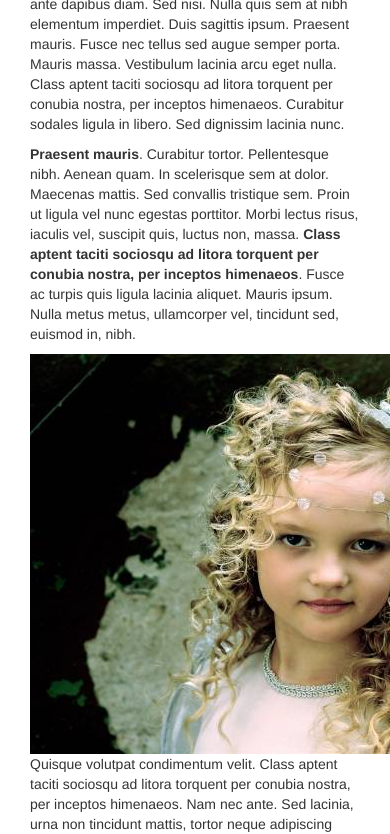
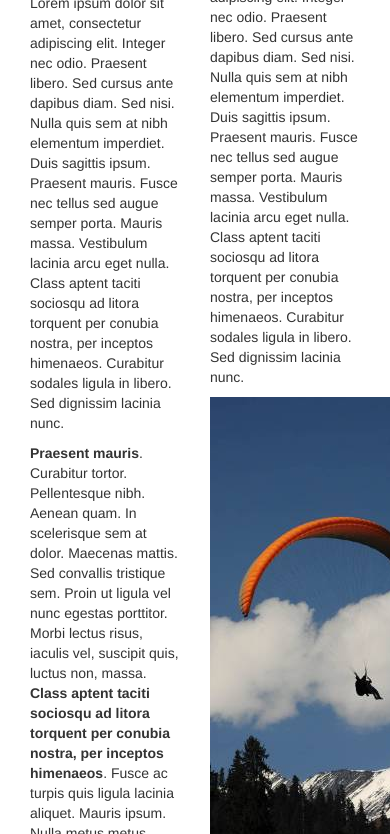
Before and after one commit to zadidrusdid/bootstrap3-exercise, a plain HTML site: page index.html in a window 390 px wide. Shown: the part 206-1040 px from the top of the page. Drawn offline with Linux system fonts and the light colour scheme.

Commit message:
applying multi grid system

```diff
--- a/index.html
+++ b/index.html
@@ -25,7 +25,7 @@
 
     </header>
 	<div id="mainContent" class="container">
-    <section id="leftPane" class="col-md-8" >
+    <section id="leftPane" class="col-md-8 col-sm-9 col-xs-6" >
 
         <h1>My Cat World</h1>
 
@@ -44,7 +44,7 @@
 <p>Morbi in dui quis est pulvinar ullamcorper. Nulla facilisi. Integer lacinia sollicitudin massa. Cras metus. Sed aliquet risus a tortor. Integer id quam. Morbi mi. Quisque nisl felis, venenatis tristique, dignissim in, ultrices sit amet, augue. Proin sodales libero eget ante. Nulla quam. Aenean laoreet. <i>Donec lacus nunc, viverra nec, blandit vel, egestas et, augue</i>. Vestibulum nisi lectus, commodo ac, facilisis ac, ultricies eu, pede. Ut orci risus, accumsan porttitor, cursus quis, aliquet eget, justo. Sed pretium blandit orci. </p>
       </section>
 
-      <aside id="rightPane" class="col-md-4">
+      <aside id="rightPane" class="col-md-4 col-sm-3 col-xs-6">
 
         <h2>Sidebar</h2>
 
```
